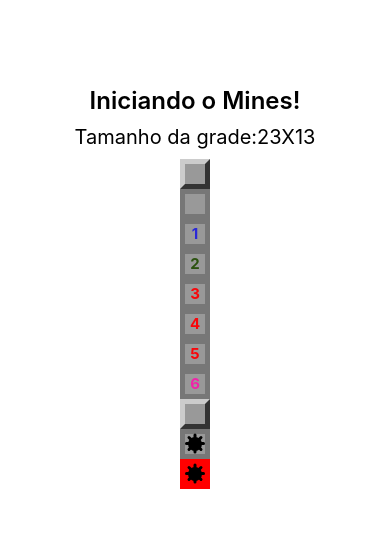
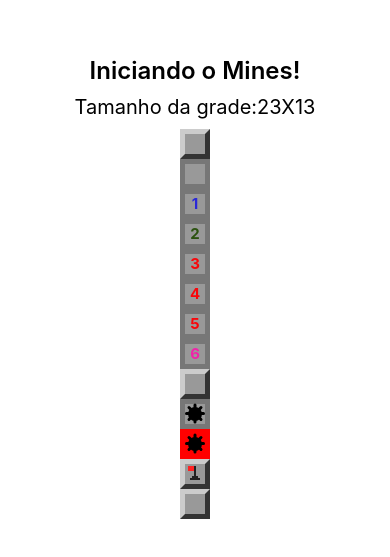
Before and after one commit to kessygodoy/Calculator, a React Native app in the folder mines/: screen / in a window 390 px wide. Shown: the part 151-708 px from the top of the page. Built offline with nearby package versions, Linux system fonts and the light colour scheme.

Commit message:
Criado componente Flag.js

```diff
--- a/mines/App.js
+++ b/mines/App.js
@@ -24,6 +24,8 @@
             <Field mined />
             <Field mined opened />
             <Field mined opened exploded />
+            <Field flagged />
+            <Field flagged opened />
         </View>
 
     );
--- a/mines/src/components/Field.js
+++ b/mines/src/components/Field.js
@@ -2,15 +2,16 @@
 import params from '../params'
 import { StyleSheet, Text, View } from 'react-native'
 import Mine from './Mine'
-
+import Flag from './Flag'
 
 export default props => {
-    const { mined, opened, nearMines, exploded } = props
+    const { mined, opened, nearMines, exploded, flagged } = props
 
     const styleField = [styles.field]
     if (opened) styleField.push(styles.opened)
     if (exploded) styleField.push(styles.exploded)
-    if (styleField.length === 1) styleField.push(styles.regular)
+    if (flagged) styleField.push(styles.flagged, styles.regular)
+    if (!opened && !exploded) styleField.push(styles.regular)
 
     let color = null
     if (nearMines > 0) {
@@ -26,6 +27,7 @@
                     {nearMines}
                 </Text> : false}
             {mined && opened ? <Mine /> : false}
+            {flagged && !opened ? <Flag /> : false}
         </View>
     )
 }
--- /dev/null
+++ b/mines/src/components/Flag.js
@@ -0,0 +1,49 @@
+import React from 'react'
+import { StyleSheet, View } from 'react-native'
+
+export default props => {
+    return (
+        <View style={styles.container}>
+            <View style={styles.flagpole}></View>
+            <View style={styles.flag}></View>
+            <View style={styles.base1}></View>
+            <View style={styles.base2}></View>
+        </View>
+    )
+}
+
+const styles = StyleSheet.create({
+    container: {
+        marginTop: 2,
+    },
+    flagpole: {
+        position: 'absolute',
+        height: 14,
+        width: 2,
+        backgroundColor: '#222',
+        marginLeft: 9,
+    },
+    flag: {
+        position: 'absolute',
+        height: 5,
+        width: 6,
+        backgroundColor: '#F22',
+        marginLeft: 3,
+    },
+    base1: {
+        position: 'absolute',
+        height: 2,
+        width: 6,
+        backgroundColor: '#222',
+        marginLeft: 7,
+        marginTop: 10,
+    },
+    base2: {
+        position: 'absolute',
+        height: 2,
+        width: 10,
+        backgroundColor: '#222',
+        marginLeft: 5,
+        marginTop: 12,
+    }
+})
```
